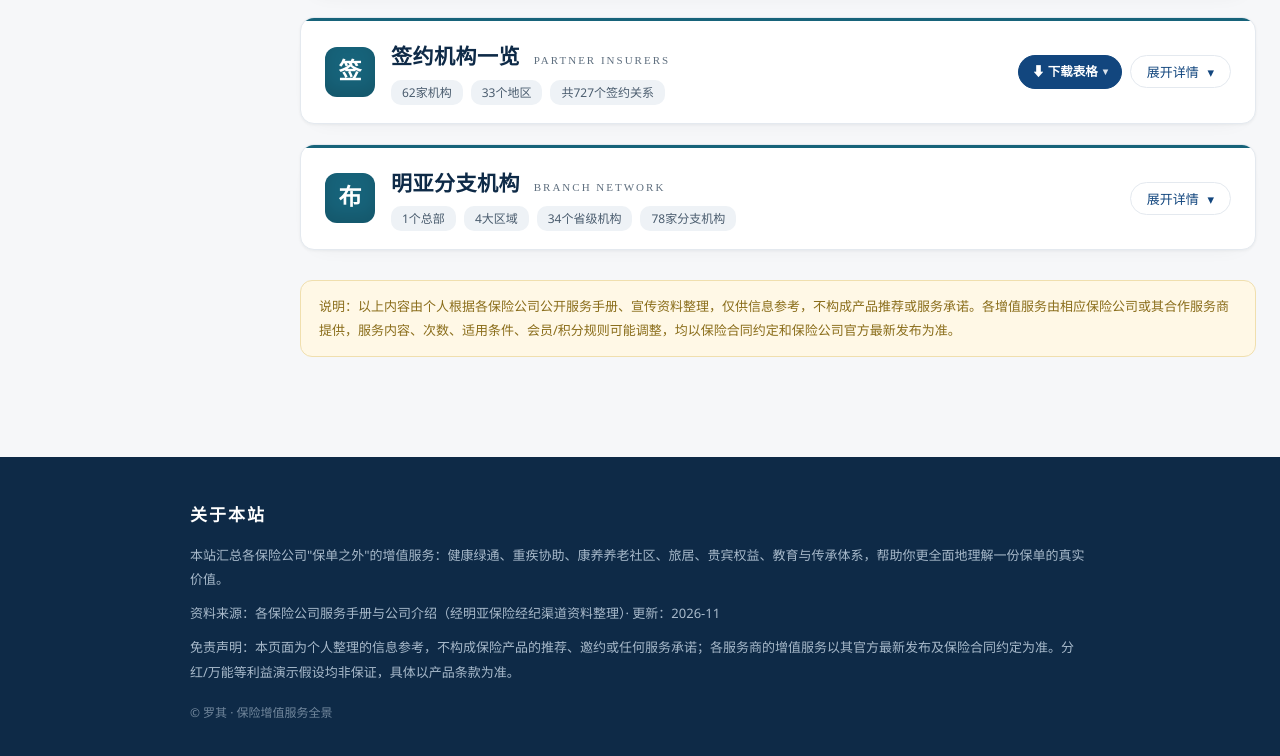
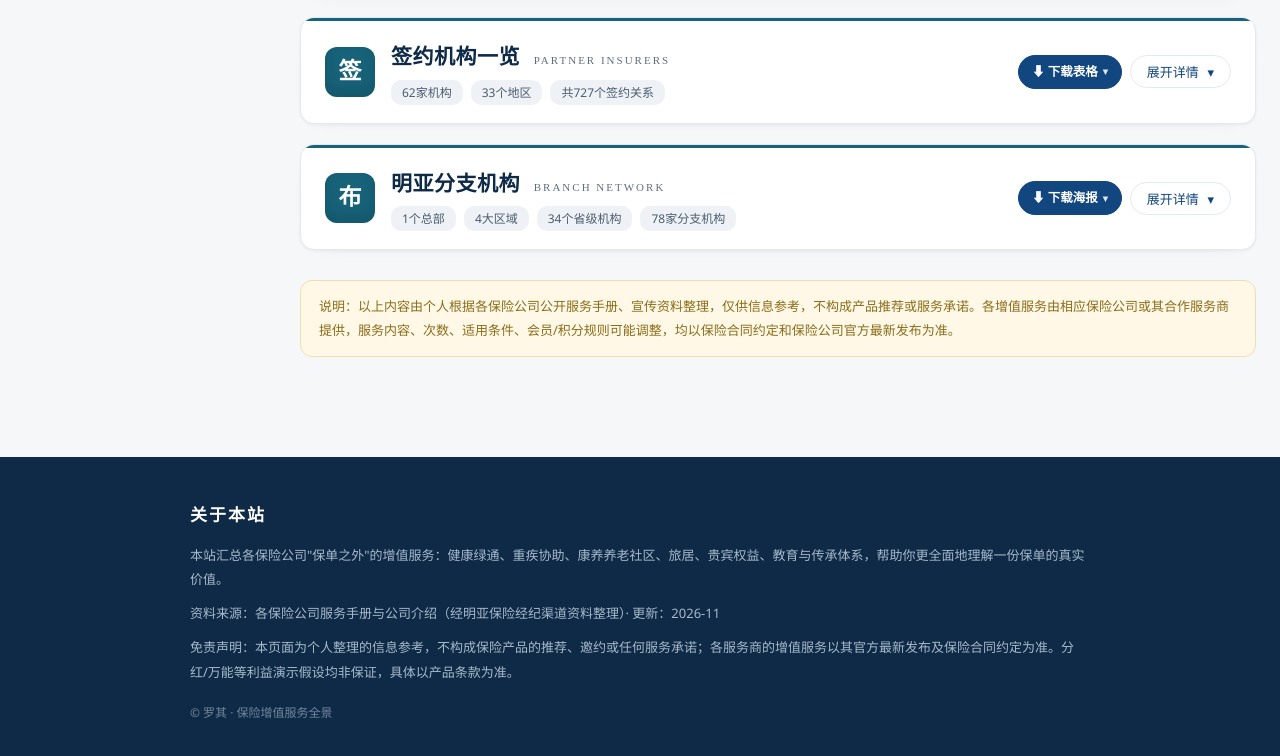
Before and after one commit to luoqi2016/luoqi2016.github.io, a plain HTML site: page index.html in a window 1280 px wide. Shown: the part 8235-8991 px from the top of the page. Drawn offline with Linux system fonts and the light colour scheme.

Commit message:
明亚分支机构：新增JPG海报下载入口（5区78家分支详细地址电话）

```diff
--- a/index.html
+++ b/index.html
@@ -1083,7 +1083,7 @@ PLUS2025版 <span>22项</span></div><table class="mtable"><thead><tr><th>服务
   <div class="ins-logo" style="background:#17637a">布</div>
   <div class="ins-title"><h3>明亚分支机构 <span class="ins-en">BRANCH NETWORK</span></h3>
   <div class="ins-meta"><span class="tagchip">1个总部</span><span class="tagchip">4大区域</span><span class="tagchip">34个省级机构</span><span class="tagchip">78家分支机构</span></div></div>
-  <div class="ins-actions"><button class="toggle" onclick="toggleIns('LMY4')">展开详情 <span class="arr">▾</span></button></div>
+  <div class="ins-actions"><details class="dlm"><summary class="dl dldoc">⬇ 下载海报 <span class="caret">▾</span></summary><div class="dlm-menu"><a href="docs/mingya-branches.jpg" download><span>分支机构分布（5区·78家）</span><em>799KB · JPG海报</em></a></div></details><button class="toggle" onclick="toggleIns('LMY4')">展开详情 <span class="arr">▾</span></button></div>
 </div>
 <div class="ins-body wide" id="bodyLMY4"><div class="my-body">
   <div class="pt-note" style="padding:0">来源：明亚官网"机构分布"（www.mingya.com.cn），按总部·北区·东区·南区·西区排列；地址与电话以保司官方最新发布为准</div>
```
Also changed, not shown: docs/mingya-branches.jpg (added).
